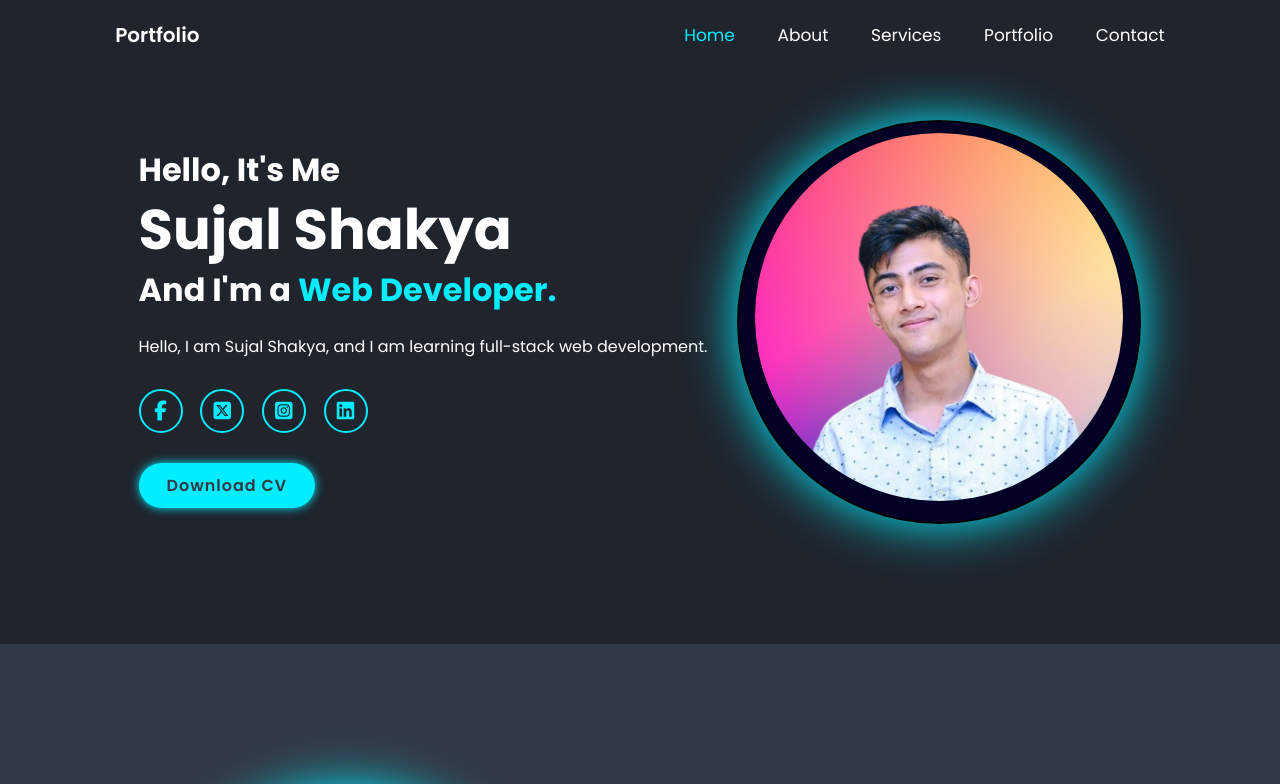
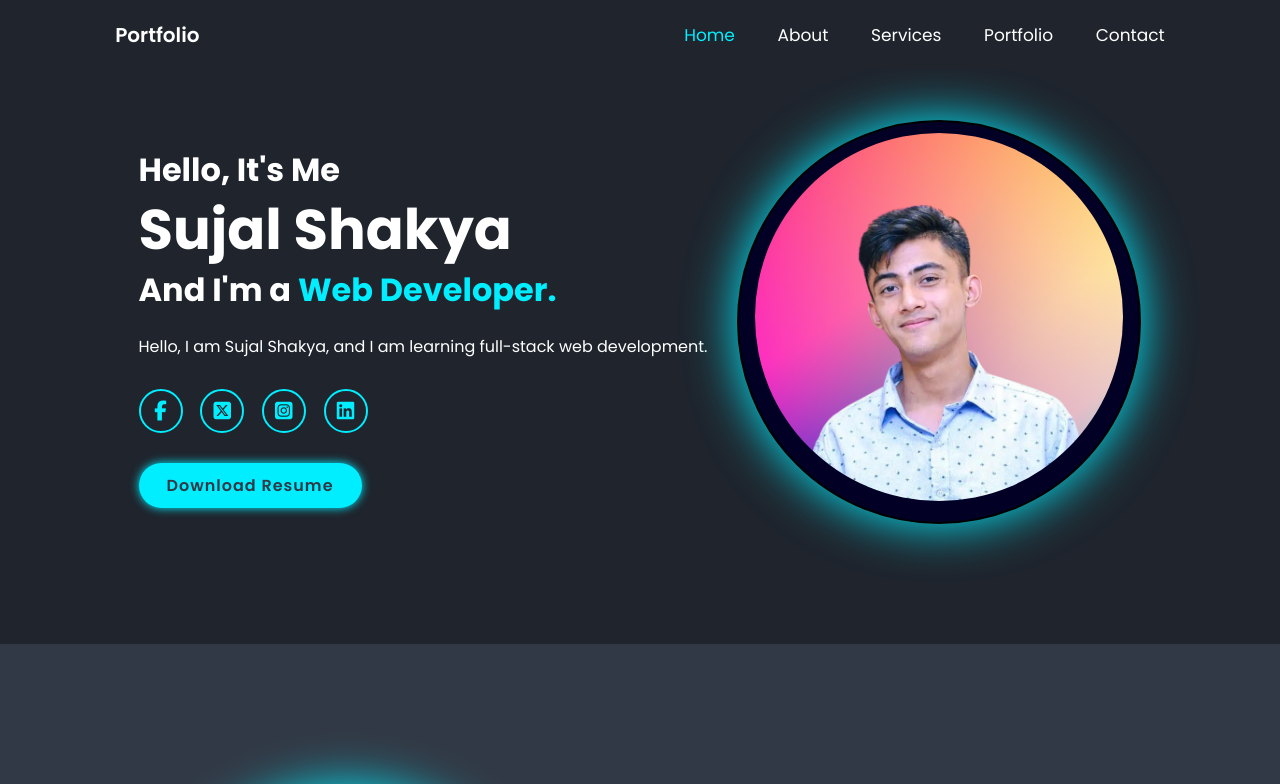
Before and after one commit to SUJALSHK/Portfolio, a plain HTML site: page index.html in a window 1280 px wide. Shown: the top 784 px of the page. Drawn offline with nearby package versions, Linux system fonts and the light colour scheme.

Commit message:
Update index.html

```diff
--- a/index.html
+++ b/index.html
@@ -48,7 +48,7 @@
           <a href="https://www.instagram.com/_sujal_shk_/"><i class="fa-brands fa-square-instagram"></i></a>
           <a href="#"><i class="fa-brands fa-linkedin"></i></a>
         </div>
-        <a href="#" class="bnt">Download CV</a>
+        <a href="recume_csu_.pdf20250109-22-ccicig20250109-22-bgmiq2.docx" class="bnt">Download Resume</a>
       </div>
       <div class="home-img">
         <div class="box1">
```
